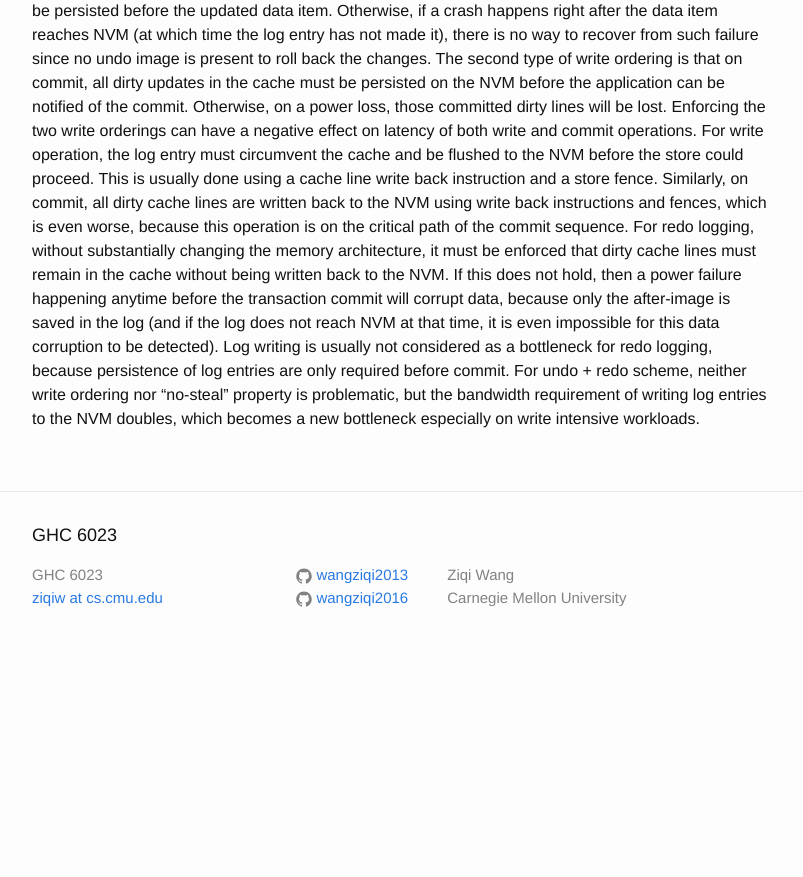
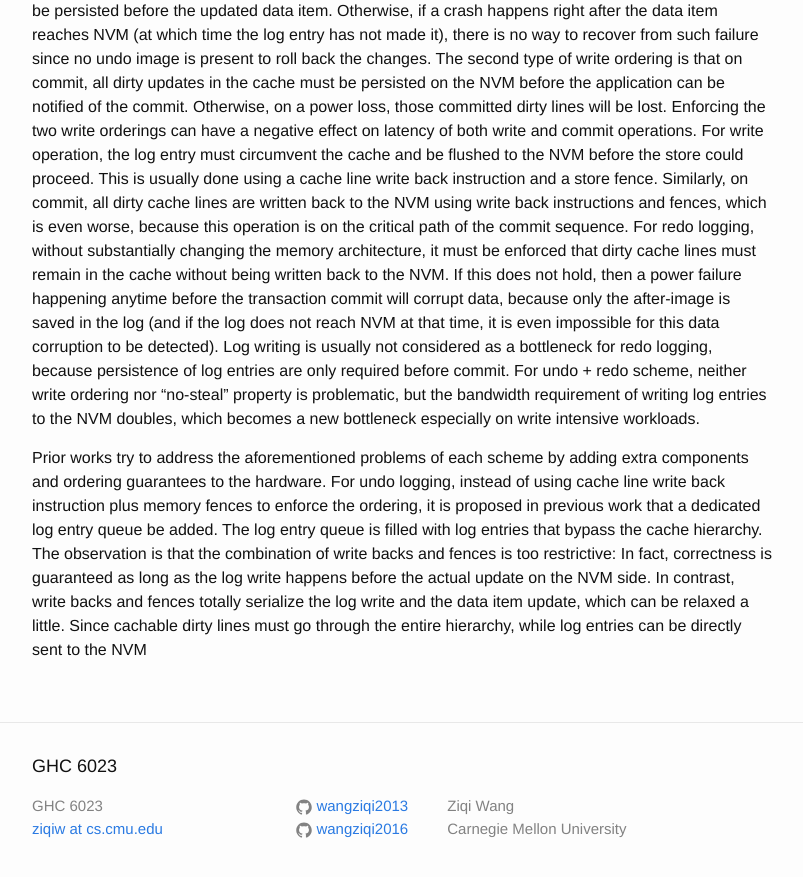
Before and after one commit to wangziqi2013/wangziqi2013.github.io, a Jekyll site: the page built from _posts/2019-01-05-redu.markdown, in a window 1280 px wide and 900 px high, scrolled down 838 px. Shown: the top 877 px of the window, without its empty margins (238-1041 px from the left). Built offline with Jekyll 4.4.1, drawn with Linux system fonts in a browser that asks for light colours; before the commit the page ends 1507 px from its top, so only the background shows below that.

Commit message:
Working on undo solution

```diff
--- a/_posts/2019-01-05-redu.markdown
+++ b/_posts/2019-01-05-redu.markdown
@@ -39,3 +39,12 @@ even impossible for this data corruption to be detected). Log writing is usually
 logging, because persistence of log entries are only required before commit. For undo + redo scheme, neither write ordering
 nor "no-steal" property is problematic, but the bandwidth requirement of writing log entries to the NVM doubles, which
 becomes a new bottleneck especially on write intensive workloads.
+
+Prior works try to address the aforementioned problems of each scheme by adding extra components and ordering guarantees
+to the hardware. For undo logging, instead of using cache line write back instruction plus memory fences to enforce the
+ordering, it is proposed in previous work that a dedicated log entry queue be added. The log entry queue is filled
+with log entries that bypass the cache hierarchy. The observation is that the combination of write backs and fences is
+too restrictive: In fact, correctness is guaranteed as long as the log write happens before the actual update on the NVM
+side. In contrast, write backs and fences totally serialize the log write and the data item update, which can be relaxed
+a little. Since cachable dirty lines must go through the entire hierarchy, while log entries can be directly sent to
+the NVM
```
